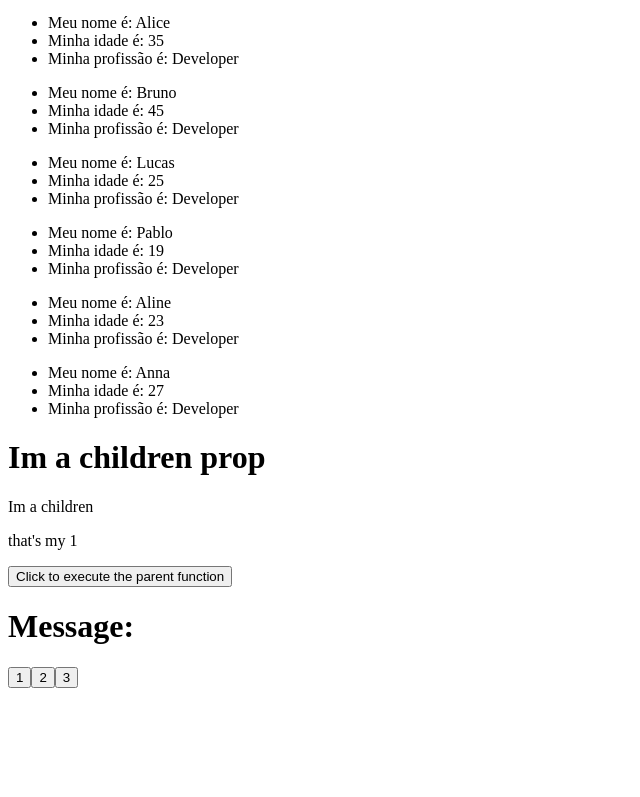
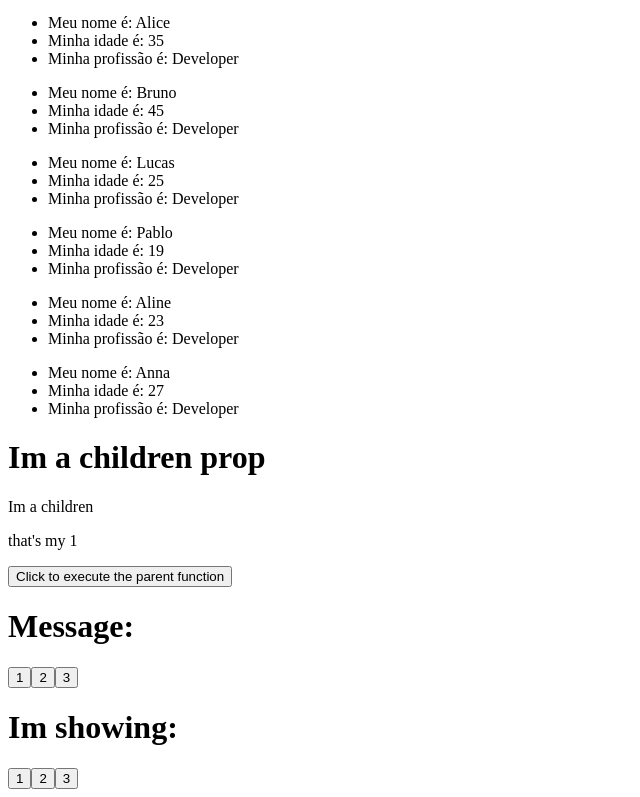
Before and after one commit to ijefin/react-ts, a React (Vite) app: page / in a window 1280 px wide. Shown: the part 1634-2431 px from the top of the page, without its empty margins (0-640 px from the left). Before the commit the page ends 2330 px from the top, so only its background shows below. Built offline with nearby package versions, Linux system fonts and the light colour scheme.

Commit message:
fixing lift concepts

```diff
--- a/src/App.jsx
+++ b/src/App.jsx
@@ -8,6 +8,8 @@ import { FunctionByChild } from "./components/FunctionByChild";
 import { Message } from "./components/Message";
 import { useState } from "react";
 import { HandleMessage } from "./components/HandleMessage";
+import { StateLift } from "./components/StateLift";
+import { LiftChange } from "./components/LiftChange";
 
 export const App = () => {
   const data = [
@@ -56,6 +58,8 @@ export const App = () => {
       <FunctionByChild parentFunction={showLog} />
       <Message msg={message} />
       <HandleMessage handleMessage={handleChange} />
+      <StateLift messageToShow={message} />
+      <LiftChange showFunc={handleChange} />
     </>
   );
 };
--- /dev/null
+++ b/src/components/LiftChange.jsx
@@ -0,0 +1,35 @@
+import React from "react";
+
+export const LiftChange = ({ showFunc }) => {
+  const messages = [
+    "Ah, aprendeu né parceiro",
+    "Mandou muito mano!",
+    "Ce tem que fazer isso todo dia cara!",
+  ];
+
+  return (
+    <>
+      <button
+        onClick={() => {
+          showFunc(messages[0]);
+        }}
+      >
+        1
+      </button>
+      <button
+        onClick={() => {
+          showFunc(messages[1]);
+        }}
+      >
+        2
+      </button>
+      <button
+        onClick={() => {
+          showFunc(messages[2]);
+        }}
+      >
+        3
+      </button>
+    </>
+  );
+};
--- /dev/null
+++ b/src/components/StateLift.jsx
@@ -0,0 +1,9 @@
+import React from "react";
+
+export const StateLift = ({ messageToShow }) => {
+  return (
+    <>
+      <h1>Im showing: {messageToShow}</h1>
+    </>
+  );
+};
```
